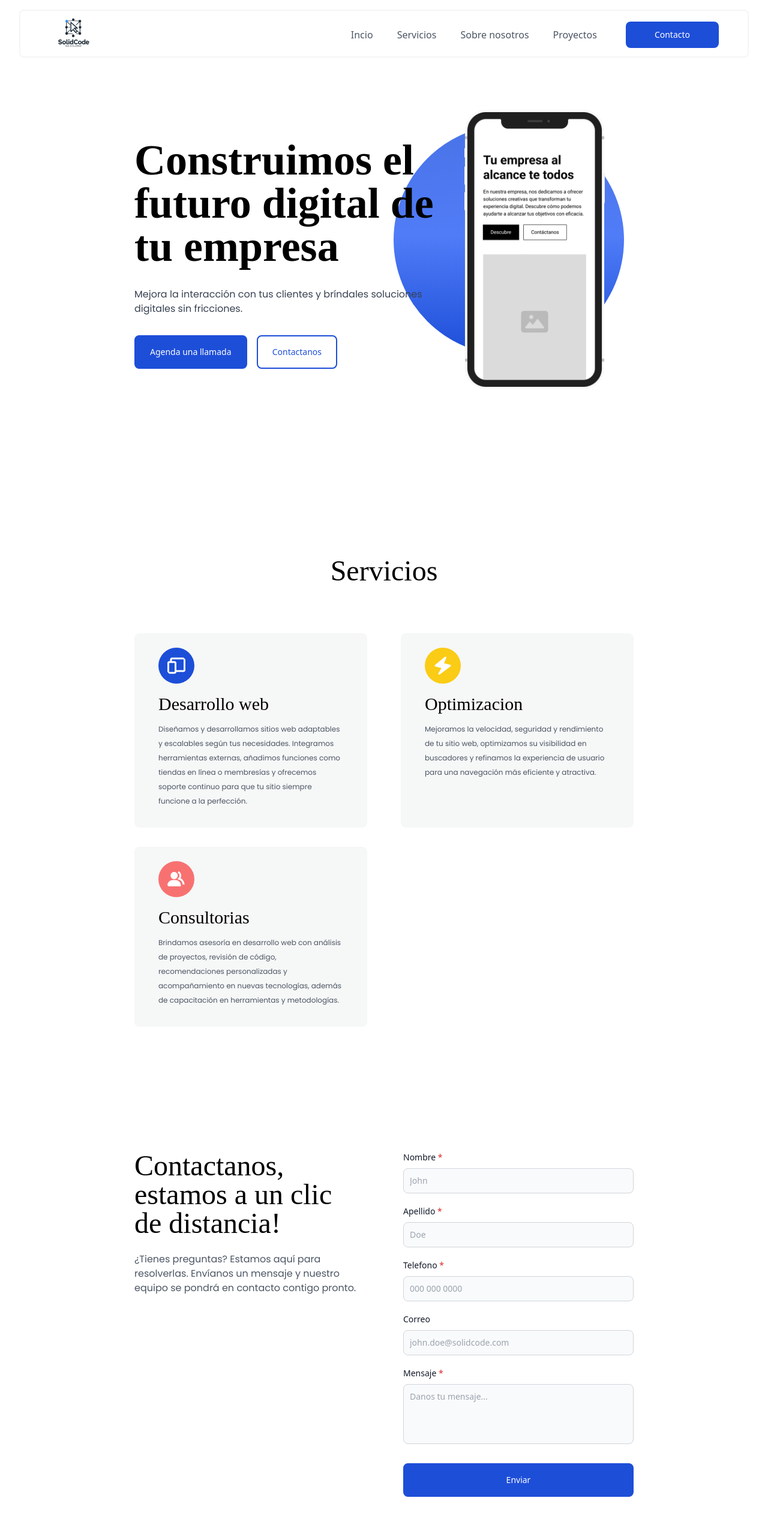
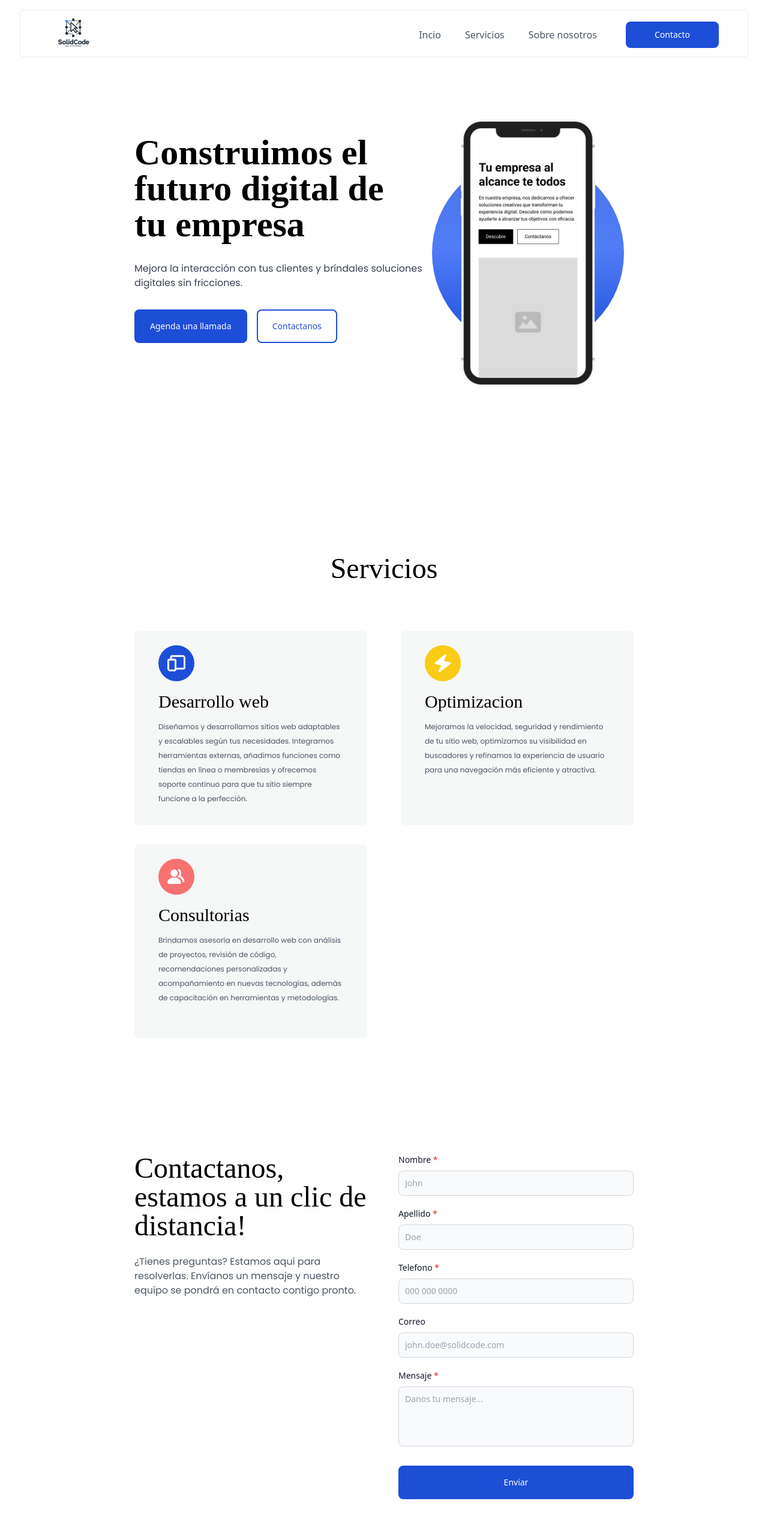
Before and after one commit to Yamilyscapa/solidCode, a SvelteKit app: page / in a window 1280 px wide. Shown: the top 2538 px of the page at 60% size. Built offline with nearby package versions, Linux system fonts and the light colour scheme; a web font is replaced by a local one.

Commit message:
fix: responsive

```diff
--- a/src/app.css
+++ b/src/app.css
@@ -1,3 +1,35 @@
 @import 'tailwindcss/base';
 @import 'tailwindcss/components';
 @import 'tailwindcss/utilities';
+
+:root {
+    scroll-behavior: smooth;
+}
+
+.container {
+    max-width: 100vw;
+    padding: 0 1rem;
+}
+
+@media screen and (min-width: 640px) {
+    .container {
+        max-width: 100vw;
+        padding: 0 4rem;
+    }
+}
+
+@media screen and (min-width: 1024px) {
+    .container {
+        max-width: 100vw;
+        width: 85vw;
+        margin: auto;
+    }
+}
+
+@media screen and (min-width: 1280px) {
+    .container {
+        max-width: 100vw;
+        width: 75vw;
+        margin: auto;
+    }
+}
--- a/src/components/modules/ContactForm.svelte
+++ b/src/components/modules/ContactForm.svelte
@@ -10,7 +10,7 @@
 	<Input required label="Telefono" type="tel" name="phone" placeholder="000 000 0000" />
 	<Input label="Correo" type="email" name="email" placeholder="john.doe@solidcode.com" />
 
-	<div class="message">
+	<div class="message text-start">
 		<label for="message" class="mb-2 block text-sm font-medium text-gray-900"
 			>Mensaje <span class="text-red-600">*</span></label
 		>
--- a/src/components/modules/Input.svelte
+++ b/src/components/modules/Input.svelte
@@ -12,7 +12,7 @@
 </script>
 
 <div class="mb-5">
-	<label for={name} class="mb-2 block text-sm font-medium text-gray-900">
+	<label for={name} class="text-start mb-2 block text-sm font-medium text-gray-900">
 		{label}
         {#if required}
             <span class="text-red-600">*</span>
--- a/src/components/modules/Navbar.svelte
+++ b/src/components/modules/Navbar.svelte
@@ -2,15 +2,14 @@
 	import Logo from '../../lib/static/logo.png';
 </script>
 
-<nav class="z-50 border-2 border-neutral-100 mx-auto mt-4 h-20 w-[95vw] rounded-lg bg-white bg-opacity-95 px-12 fixed left-0 right-0">
-	<div class="container mx-auto flex items-center justify-between px-0">
+<nav class="z-50 border-2 border-neutral-100 mx-auto mt-4 h-20 w-[95vw] rounded-lg bg-white bg-opacity-95 px-6 md:px-12 fixed left-0 right-0">
+	<div class="mx-auto flex items-center justify-between px-0">
 		<a href="/"><img class="block w-20" src={Logo} alt="Solid Code" /></a>
 
-		<ul class="flex place-items-center gap-x-10 text-gray-600">
+		<ul class="place-items-center gap-x-10 text-gray-600 lg:flex hidden lg:visible">
 			<li class="hover:text-gray-800 hover:underline"><a class="" href="/#">Incio</a></li>
 			<li class="hover:text-gray-800 hover:underline"><a class="" href="/#services">Servicios</a></li>
 			<li class="hover:text-gray-800 hover:underline"><a class="" href="/#about">Sobre nosotros</a></li>
-			<li class="hover:text-gray-800 hover:underline"><a class="" href="/#">Proyectos</a></li>
 			<li>
 				<a
 					href="/#contact"
--- a/src/components/views/Contact.svelte
+++ b/src/components/views/Contact.svelte
@@ -3,12 +3,12 @@
 	import ContactForm from '../modules/ContactForm.svelte';
 </script>
 
-<div class="about container mx-auto grid w-[65vw] grid-cols-2 gap-x-16">
+<div class="about grid-rows-auto container grid gap-y-12 text-center lg:grid-cols-2 lg:gap-x-12 lg:text-start">
 	<div class="about-text">
-		<h2 class="text-start font-heading text-5xl font-[500]">
+		<h2 class="self-end font-heading text-5xl font-[500]">
 			Contactanos, estamos a un clic de distancia!
 		</h2>
-		<p class="font-poppins text-gray-600 mt-6">
+		<p class="mt-6 self-start font-poppins text-gray-600">
 			¿Tienes preguntas? Estamos aquí para resolverlas. Envíanos un mensaje y nuestro equipo se
 			pondrá en contacto contigo pronto.
 		</p>
--- a/src/components/views/Hero.svelte
+++ b/src/components/views/Hero.svelte
@@ -4,10 +4,10 @@
 	import Link from '../modules/Link.svelte';
 </script>
 
-<div class="hero flex h-[90vh] place-items-center">
-	<div class="container mx-auto flex h-auto w-[65vw] gap-10 pr-12 pt-28 text-start">
-		<div class="hero_text mx-auto mt-12 w-[80%]">
-			<h2 class="font-heading text-7xl font-bold">
+<div class="hero flex pb-28 pt-40">
+	<div class="container text-center md:text-start lg:flex lg:justify-between lg:place-items-center">
+		<div class="hero_text mb-28 h-auto md:mt-16">
+			<h2 class="font-heading text-6xl font-bold">
 				Construimos el futuro <span class="text-gradient">digital</span> de tu empresa
 			</h2>
 			<p class="mt-8 font-poppins text-gray-700">
@@ -16,13 +16,12 @@
 
 			<div class="hero_btn mt-8">
 				<Link to="/#">Agenda una llamada</Link>
-				<Link to="/#" secondary>Contactanos</Link>
-
+				<Link to="/#contact" secondary>Contactanos</Link>
 			</div>
 		</div>
 
 		<div
-			class="image-container after:content-[' '] container top-16 h-auto w-72 after:absolute after:bottom-52 after:right-60 after:z-[-10] after:block after:h-96 after:w-96 after:rounded-full"
+			class="image-container after:content-[' '] container relative mx-auto mt-5 h-auto w-72 after:absolute after:left-1/2 after:top-1/2 after:z-[-10] after:block after:h-[80vw] after:w-[80vw] after:-translate-x-1/2 after:-translate-y-1/2 after:rounded-full sm:w-[50vw] sm:after:h-[50vw] sm:after:w-[50vw] md:w-[425px] lg:w-[650px] lg:after:h-[25vw] lg:after:w-[25vw]"
 		>
 			<img class="" src={Screenshot} alt="" />
 		</div>
--- a/src/components/views/Services.svelte
+++ b/src/components/views/Services.svelte
@@ -7,10 +7,10 @@
 	// Components
 </script>
 
-<div class="services container row-auto mx-auto grid h-auto w-[65vw]">
+<div class="services container h-auto">
 	<div class="services-text">
 		<h2 class="font-heading text-5xl font-[500] text-center mb-20">Servicios</h2>
-		<div class="features grid grid-cols-2 gap-14 gap-y-8">
+		<div class="features grid grid-rows-3 gap-14 gap-y-8 lg:grid-rows-2 lg:grid-cols-2">
 			<Features
 				title="Desarrollo web"
 				description="Diseñamos y desarrollamos sitios web adaptables y escalables según tus necesidades. Integramos herramientas externas, añadimos funciones como tiendas en línea o membresías y ofrecemos soporte continuo para que tu sitio siempre funcione a la perfección."
--- a/src/routes/+page.svelte
+++ b/src/routes/+page.svelte
@@ -3,10 +3,10 @@
 	// Views
 	import Hero from '../components/views/Hero.svelte';
 	import Services from '../components/views/Services.svelte';
-	import About from '../components/views/Contact.svelte';
+	import Contact from '../components/views/Contact.svelte';
 </script>
 
-<header class="h-screen">
+<header class="h-auto">
 	<Navbar />
 	<Hero />
 </header>
@@ -15,6 +15,6 @@
 	<Services />
 </section>
 
-<section class="h-auto box-border py-32" id="about">
-	<About />
+<section class="h-auto box-border py-28" id="contact">
+	<Contact />
 </section>
```
